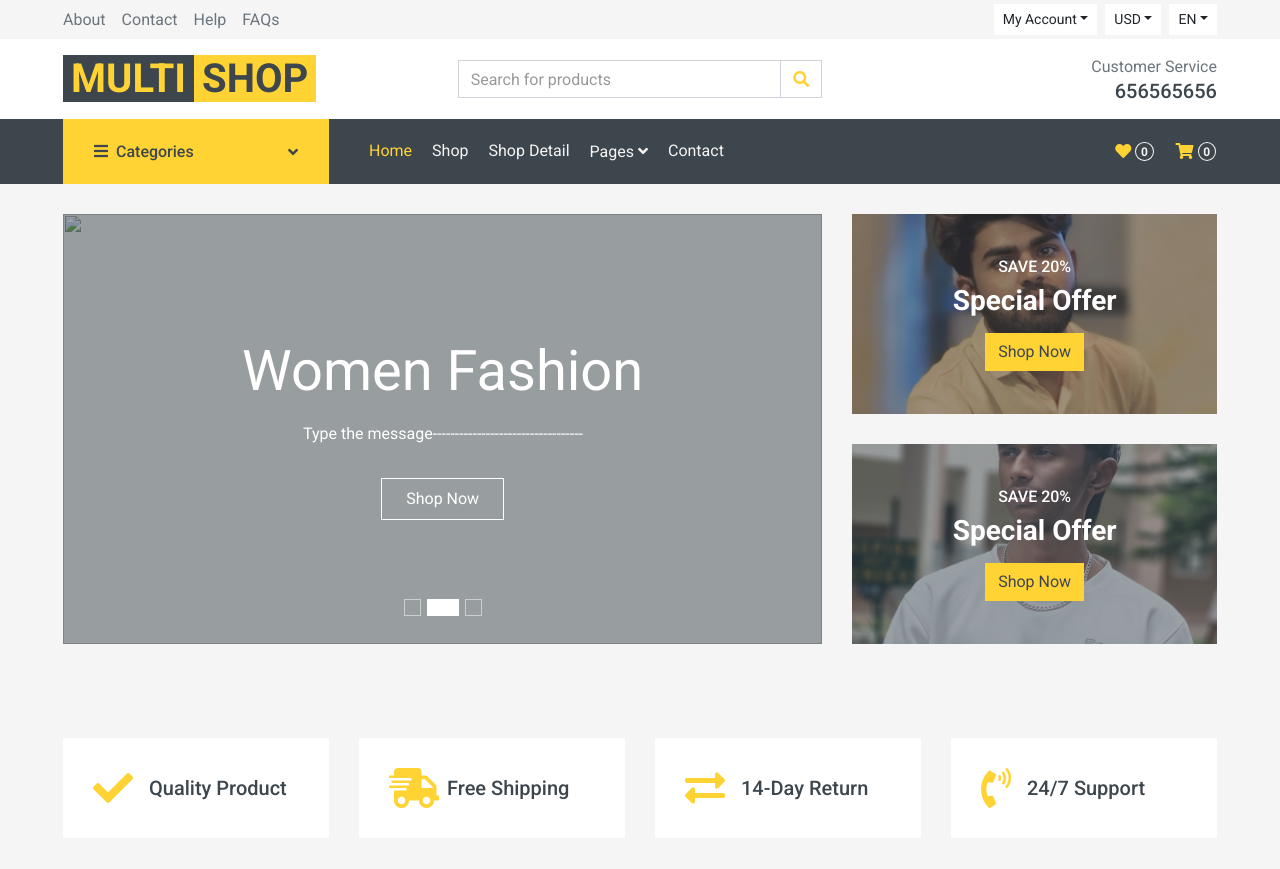
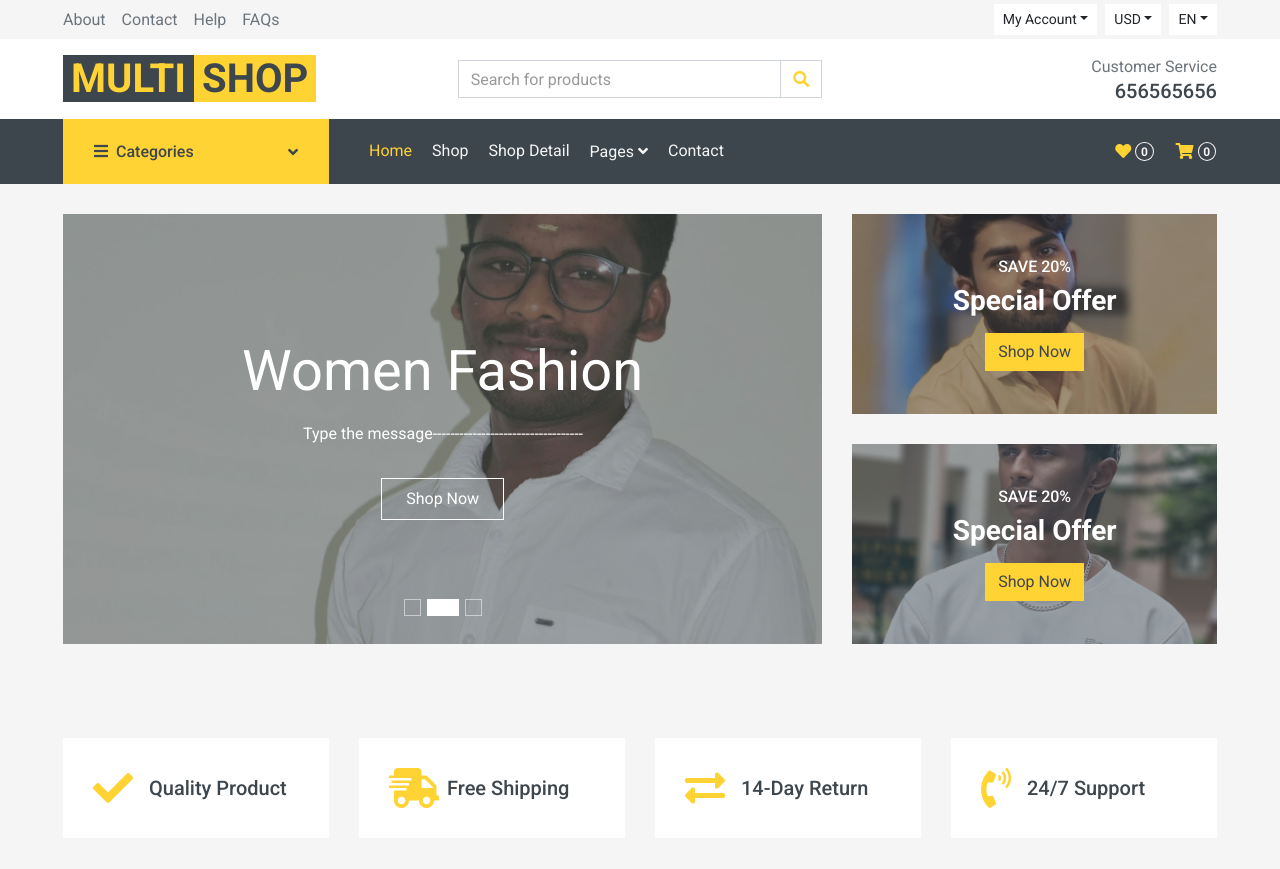
Before and after one commit to Akshay-appu/shoping, a plain HTML site: page index.html in a window 1280 px wide. Shown: the top 869 px of the page. Drawn offline with nearby package versions, Linux system fonts and the light colour scheme; files whose address does not match are found by name.

Commit message:
Update index.html

```diff
--- a/index.html
+++ b/index.html
@@ -197,7 +197,7 @@
                             </div>
                         </div>
                         <div class="carousel-item position-relative" style="height: 430px;">
-                            <img class="position-absolute w-100 h-100" src="img/bbb.jpgimg/akshay1.jpg" style="object-fit: cover;">
+                            <img class="position-absolute w-100 h-100" src="img/akshay1.jpg" style="object-fit: cover;">
                             <div class="carousel-caption d-flex flex-column align-items-center justify-content-center">
                                 <div class="p-3" style="max-width: 700px;">
                                     <h1 class="display-4 text-white mb-3 animate__animated animate__fadeInDown">Women Fashion</h1>
```
